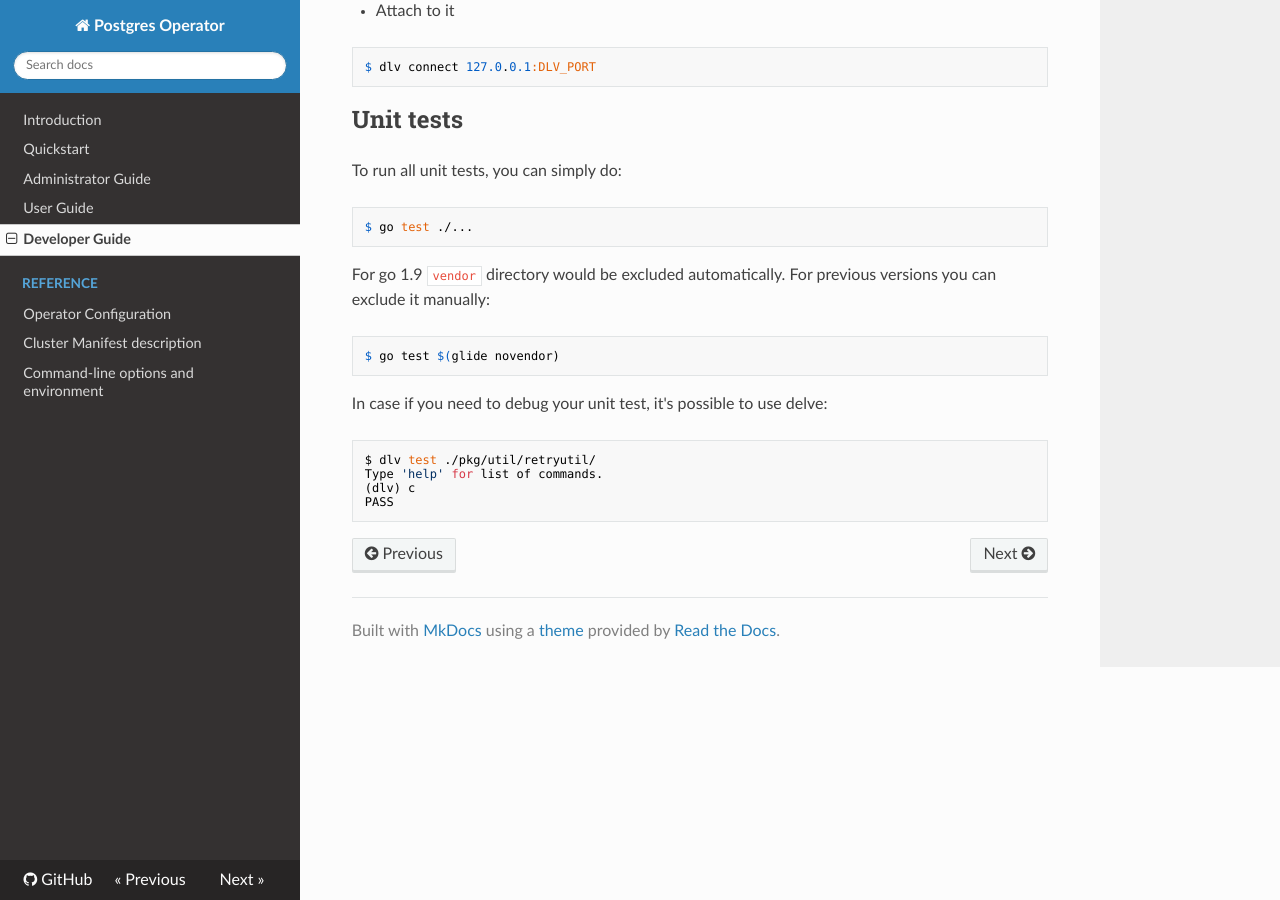
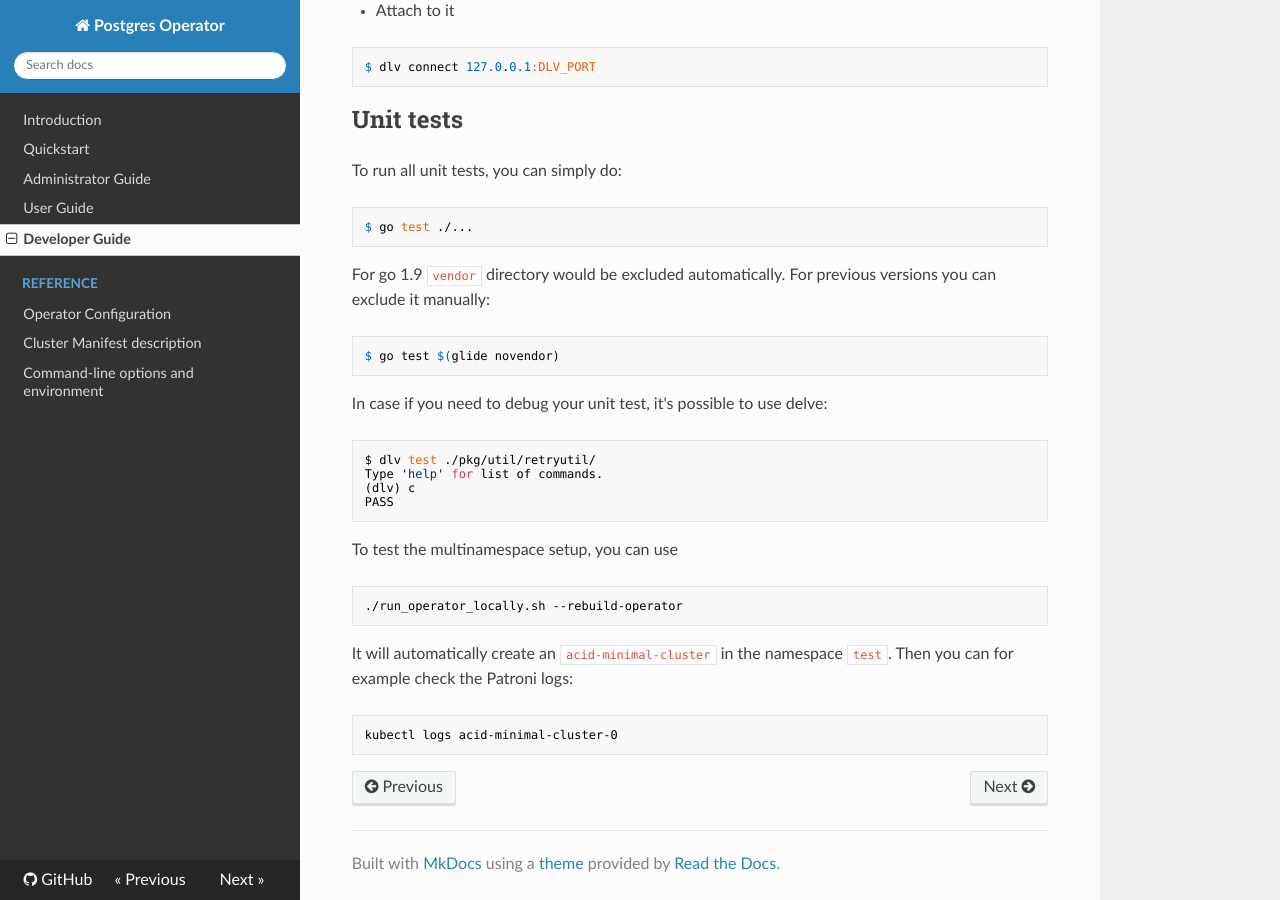
Before and after one commit to zalando/postgres-operator, an MkDocs documentation site: the page built from docs/developer.md, in a window 1280 px wide and 900 px high, scrolled down 5189 px. Built offline with MkDocs 1.6.1, drawn with Linux system fonts in a browser that asks for light colours; nearby versions of some CDN libraries; old or Windows-style settings are respelled for this version of MkDocs.

Commit message:
Minor improvements

````diff
--- a/docs/developer.md
+++ b/docs/developer.md
@@ -275,3 +275,12 @@ Type 'help' for list of commands.
 (dlv) c
 PASS
 ```
+
+To test the multinamespace setup, you can use
+```
+./run_operator_locally.sh --rebuild-operator
+```
+It will automatically create an `acid-minimal-cluster` in the namespace `test`. Then you can for example check the Patroni logs:
+```
+kubectl logs acid-minimal-cluster-0
+```
````
Also changed, not shown: .zappr.yaml (deleted, +0 -12 lines), README.md (+6 -5 lines), docs/reference/operator_parameters.md (+1 -1 lines), 5 other files.
